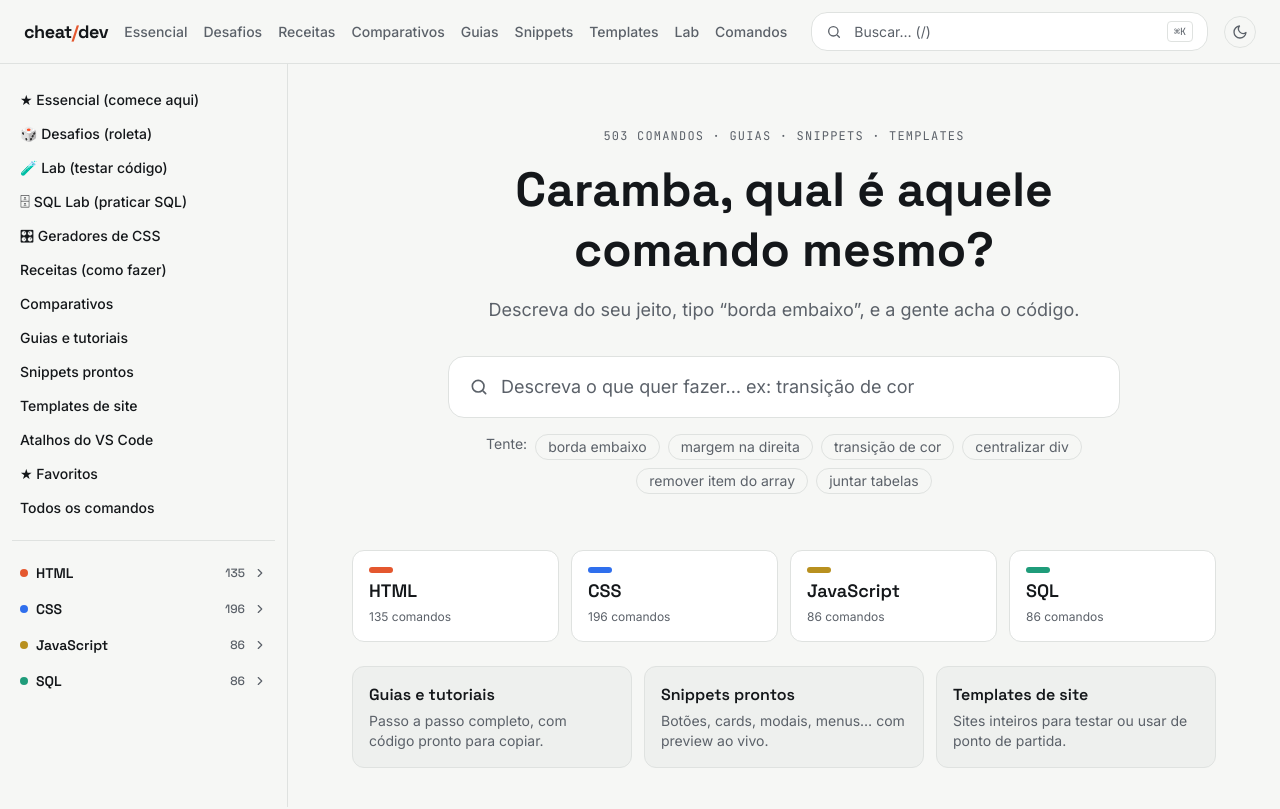
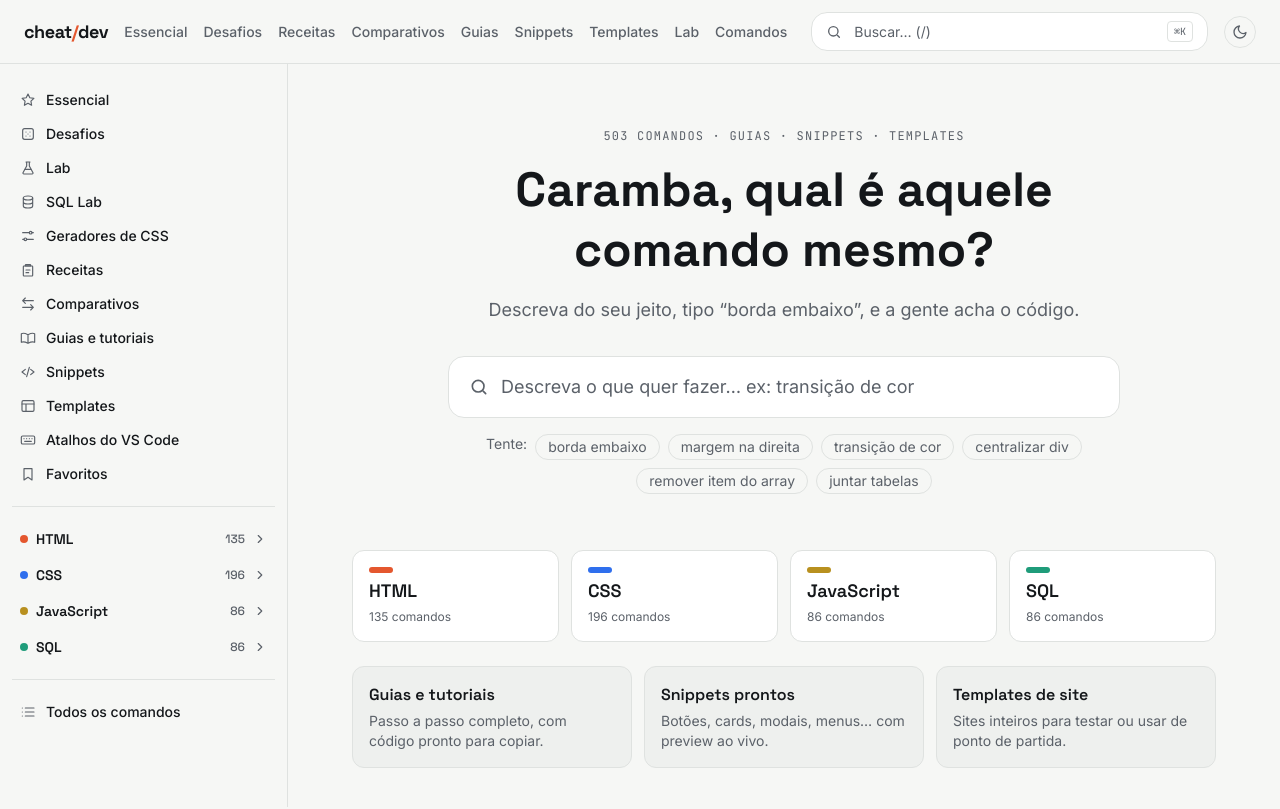
Before and after one commit to PhBros16/cheat-dev, a Next.js app: page / in a window 1280 px wide. Shown: the top 809 px of the page. Built offline with nearby package versions, Linux system fonts and the light colour scheme.

Commit message:
refactor(nav): sidebar com ícones SVG uniformes, rótulos sem descrição e "Todos os comandos" no fim da lista

```diff
--- a/src/components/Sidebar.tsx
+++ b/src/components/Sidebar.tsx
@@ -9,21 +9,95 @@ const chevron = (
   </svg>
 );
 
+type IconProps = { children: React.ReactNode };
+
+function Icon({ children }: IconProps) {
+  return (
+    <svg
+      className="h-4 w-4 shrink-0 text-muted group-hover/item:text-foreground"
+      viewBox="0 0 24 24"
+      fill="none"
+      stroke="currentColor"
+      strokeWidth="1.75"
+      strokeLinecap="round"
+      strokeLinejoin="round"
+      aria-hidden
+    >
+      {children}
+    </svg>
+  );
+}
+
+const ICONS = {
+  star: <path d="M12 3l2.7 5.6 6.1.9-4.4 4.3 1 6.1L12 17l-5.4 2.9 1-6.1L3.2 9.5l6.1-.9z" />,
+  dice: (
+    <>
+      <rect x="4" y="4" width="16" height="16" rx="3" />
+      <path d="M9 9h.01M15 9h.01M9 15h.01M15 15h.01M12 12h.01" />
+    </>
+  ),
+  flask: (
+    <>
+      <path d="M9 3h6M10 3v6L4.5 19a1.5 1.5 0 0 0 1.3 2h12.4a1.5 1.5 0 0 0 1.3-2L14 9V3" />
+      <path d="M7.5 14h9" />
+    </>
+  ),
+  database: (
+    <>
+      <ellipse cx="12" cy="6" rx="7" ry="3" />
+      <path d="M5 6v6c0 1.7 3.1 3 7 3s7-1.3 7-3V6M5 12v6c0 1.7 3.1 3 7 3s7-1.3 7-3v-6" />
+    </>
+  ),
+  sliders: (
+    <>
+      <path d="M4 7h10M18 7h2M4 17h2M10 17h10" />
+      <circle cx="16" cy="7" r="2" />
+      <circle cx="8" cy="17" r="2" />
+    </>
+  ),
+  recipe: (
+    <>
+      <path d="M9 4h6a1 1 0 0 1 1 1v1H8V5a1 1 0 0 1 1-1z" />
+      <path d="M6 6h12a1 1 0 0 1 1 1v13a1 1 0 0 1-1 1H6a1 1 0 0 1-1-1V7a1 1 0 0 1 1-1z" />
+      <path d="M9 12h6M9 16h4" />
+    </>
+  ),
+  compare: <path d="M8 3 4 7l4 4M4 7h16M16 21l4-4-4-4M20 17H4" />,
+  book: <path d="M2 5.5C4 4.5 7 4.5 12 7c5-2.5 8-2.5 10-1.5v13c-2-1-5-1-10 1.5-5-2.5-8-2.5-10-1.5zM12 7v13" />,
+  code: <path d="m8 8-5 4 5 4M16 8l5 4-5 4M14 5l-4 14" />,
+  layout: (
+    <>
+      <rect x="3" y="4" width="18" height="16" rx="2" />
+      <path d="M3 9h18M9 9v11" />
+    </>
+  ),
+  keyboard: (
+    <>
+      <rect x="2" y="6" width="20" height="12" rx="2" />
+      <path d="M6 10h.01M10 10h.01M14 10h.01M18 10h.01M7 14h10" />
+    </>
+  ),
+  bookmark: <path d="M6 4h12v17l-6-4-6 4z" />,
+  list: <path d="M8 6h13M8 12h13M8 18h13M3.5 6h.01M3.5 12h.01M3.5 18h.01" />,
+};
+
 const SECTIONS = [
-  { href: "/essencial", label: "★ Essencial (comece aqui)" },
-  { href: "/desafios", label: "🎲 Desafios (roleta)" },
-  { href: "/lab", label: "🧪 Lab (testar código)" },
-  { href: "/sql-lab", label: "🗄 SQL Lab (praticar SQL)" },
-  { href: "/geradores", label: "🎛 Geradores de CSS" },
-  { href: "/receitas", label: "Receitas (como fazer)" },
-  { href: "/comparativos", label: "Comparativos" },
-  { href: "/guias", label: "Guias e tutoriais" },
-  { href: "/snippets", label: "Snippets prontos" },
-  { href: "/templates", label: "Templates de site" },
-  { href: "/vscode", label: "Atalhos do VS Code" },
-  { href: "/favoritos", label: "★ Favoritos" },
-  { href: "/todos", label: "Todos os comandos" },
+  { href: "/essencial", label: "Essencial", icon: ICONS.star },
+  { href: "/desafios", label: "Desafios", icon: ICONS.dice },
+  { href: "/lab", label: "Lab", icon: ICONS.flask },
+  { href: "/sql-lab", label: "SQL Lab", icon: ICONS.database },
+  { href: "/geradores", label: "Geradores de CSS", icon: ICONS.sliders },
+  { href: "/receitas", label: "Receitas", icon: ICONS.recipe },
+  { href: "/comparativos", label: "Comparativos", icon: ICONS.compare },
+  { href: "/guias", label: "Guias e tutoriais", icon: ICONS.book },
+  { href: "/snippets", label: "Snippets", icon: ICONS.code },
+  { href: "/templates", label: "Templates", icon: ICONS.layout },
+  { href: "/vscode", label: "Atalhos do VS Code", icon: ICONS.keyboard },
+  { href: "/favoritos", label: "Favoritos", icon: ICONS.bookmark },
 ];
+
+const linkClass =
+  "group/item flex items-center gap-2.5 rounded-lg px-2 py-1.5 font-medium text-foreground hover:bg-surface-muted";
 
 export default function Sidebar() {
   return (
@@ -35,8 +109,9 @@ export default function Sidebar() {
           <Link
             key={s.href}
             href={s.href}
-            className="rounded-lg px-2 py-1.5 font-medium text-foreground hover:bg-surface-muted"
+            className={linkClass}
           >
+            <Icon>{s.icon}</Icon>
             {s.label}
           </Link>
         ))}
@@ -83,6 +158,13 @@ export default function Sidebar() {
           );
         })}
       </div>
+
+      <div className="mt-4 border-t border-border pt-4">
+        <Link href="/todos" className={linkClass}>
+          <Icon>{ICONS.list}</Icon>
+          Todos os comandos
+        </Link>
+      </div>
     </nav>
   );
 }
```
